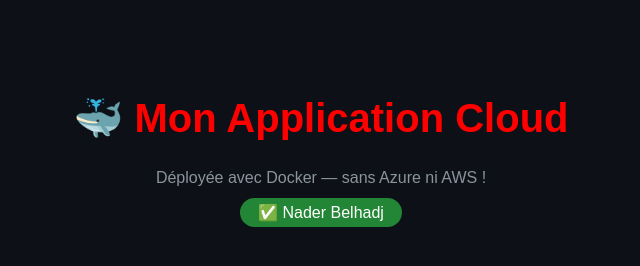
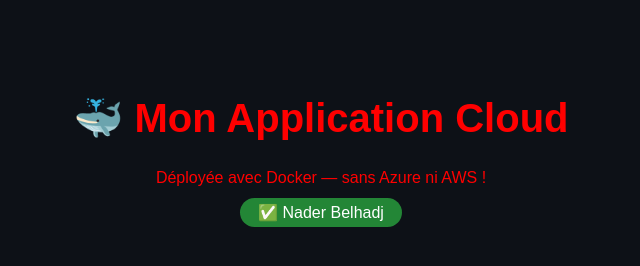
Before and after one commit to AnisDakhli1/tp-cloud-docker, a plain HTML site: page index.html in a window 1280 px wide. Shown: the whole page, without its empty margins (319-959 px from the left). Drawn offline with Linux system fonts and the light colour scheme.

Commit message:
Change paragraph text color to red

```diff
--- a/index.html
+++ b/index.html
@@ -6,7 +6,7 @@
   <style>
     body { font-family: sans-serif; text-align: center; padding: 60px; background: #0D1117; }
     h1 { font-size: 2.5rem; color: #FF0000; }
-    p  { color: #8B949E; }
+    p  { color: #FF0000; }
     .badge { background: #238636; color: #fff; padding: 6px 18px; border-radius: 20px; }
   </style>
 </head>
```
